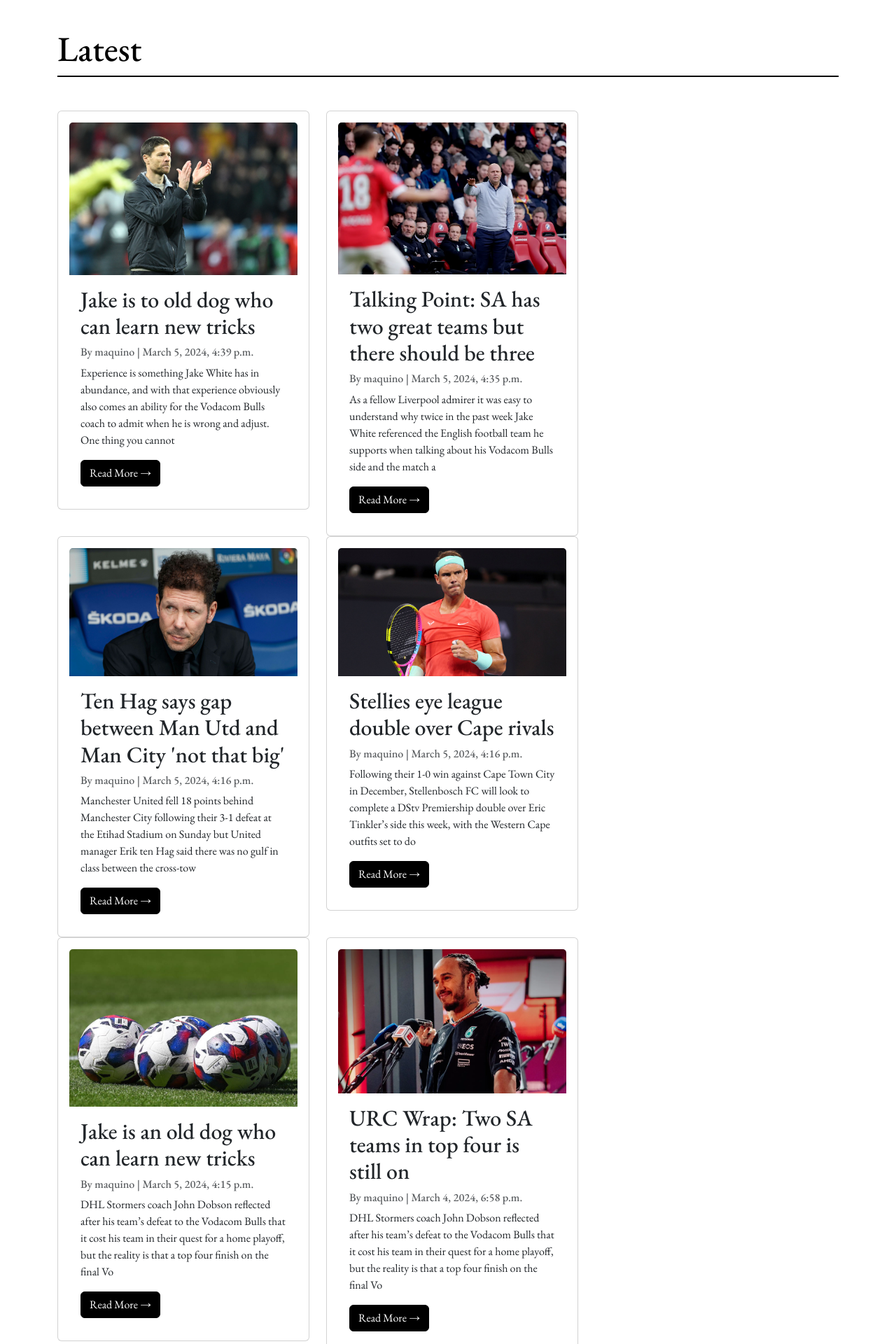
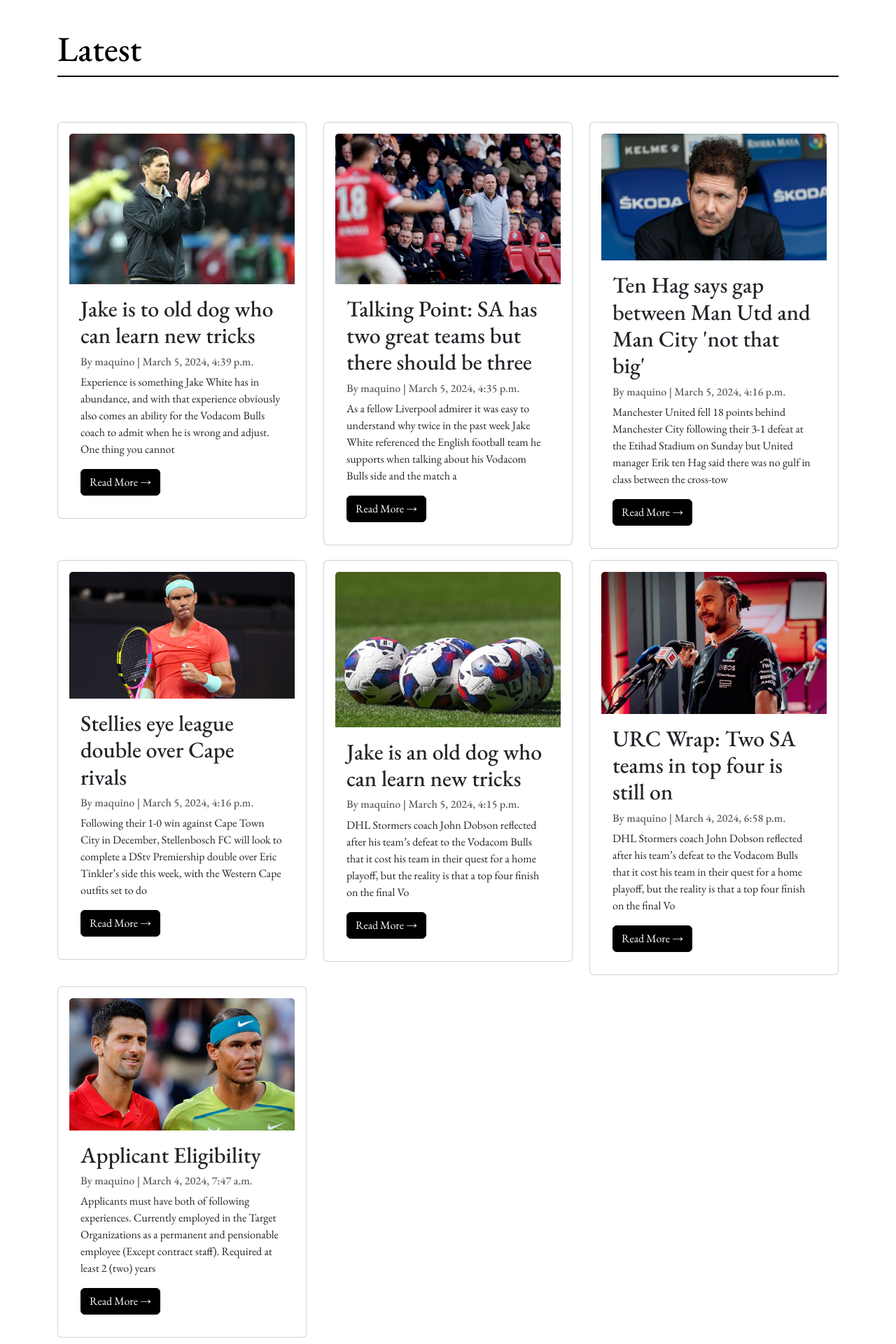
Before and after one commit to quincyocharles/Project, a Django app: page / in a window 1280 px wide. Shown: the part 90-2010 px from the top of the page at 70% size. Run offline with Django 5.2, Linux system fonts and the light colour scheme; data comes from the database, SQL or seed files in the repository; some libraries are stand-ins or nearby versions; some web fonts are replaced.

Commit message:
home.html update

```diff
--- a/App/templates/base.html
+++ b/App/templates/base.html
@@ -70,7 +70,7 @@
 
         <nav id="navbar" class="navbar">
           <ul>
-            <li><a href="index.html">Home</a></li>
+            <li><a href="{% url 'home' %}">Home</a></li>
             <!-- <li><a href="single-post.html">Football</a></li>
             <li><a href="single-post.html">Basketball</a></li>
             <li><a href="single-post.html">Tennis</a></li>
--- a/App/templates/home.html
+++ b/App/templates/home.html
@@ -1,6 +1,4 @@
-{% extends 'base.html' %}
-
-{% block content %}
+{% extends 'base.html' %} {% block content %}
 <main id="main">
   <!-- ======= Hero Slider Section ======= -->
   <!-- <section id="hero-slider" class="hero-slider">
@@ -127,27 +125,40 @@
   <!-- ======= Business Category Section ======= -->
   <section class="category-section">
     <div class="container" data-aos="fade-up">
-            <div class="section-header d-flex justify-content-between align-items-center mb-5">
+      <div
+        class="section-header d-flex justify-content-between align-items-center mb-5"
+      >
         <h2>Latest</h2>
       </div>
 
-            <div class="col-md-8 mt-3 left">
-                <div class="row row-cols-2">  {% for post in all_posts %}
-                    <div class="col">  <div class="card p-3">
-                        <img src="{{ post.featured_image.url }}" class="card-img-top" alt="{{ post.title }}" style="max-width: 100%; height: auto;">
+      <div class="row">
+        {% for post in all_posts %}
+        <div class="col-lg-4 col-md-6 mt-3">
+          <div class="card p-3">
+            <img
+              src="{{ post.featured_image.url }}"
+              class="card-img-top"
+              alt="{{ post.title }}"
+              style="max-width: 100%; height: auto"
+            />
             <div class="card-body">
               <h2 class="card-title">{{ post.title }}</h2>
-                          <p class="card-text text-muted h6">By {{ post.author }} | {{ post.created_on}} </p>
+              <p class="card-text text-muted h6">
+                By {{ post.author }} | {{ post.created_on}}
+              </p>
               <p class="card-text">{{ post.content | slice:":200" }}</p>
-                          <a href="{% url 'post_detail' post.slug %}" class="btn btn-primary">Read More &rarr;</a>
+              <a
+                href="{% url 'post_detail' post.slug %}"
+                class="btn btn-primary"
+                >Read More &rarr;</a
+              >
             </div>
           </div>
         </div>
         {% endfor %}
       </div>
     </div>
-
-
+  </section>
 
   <!-- End Business Category Section -->
 
```
Lines whose indentation alone changed are shown as unchanged.
